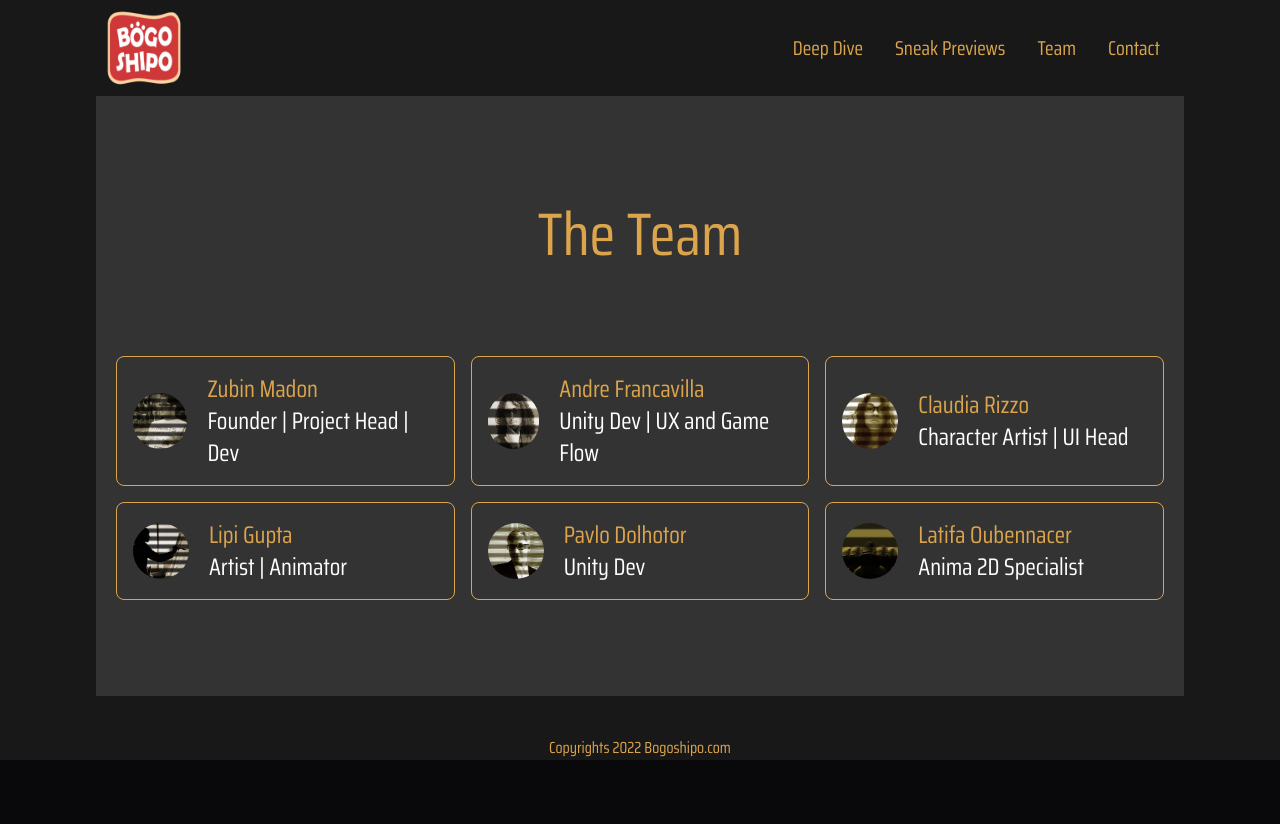
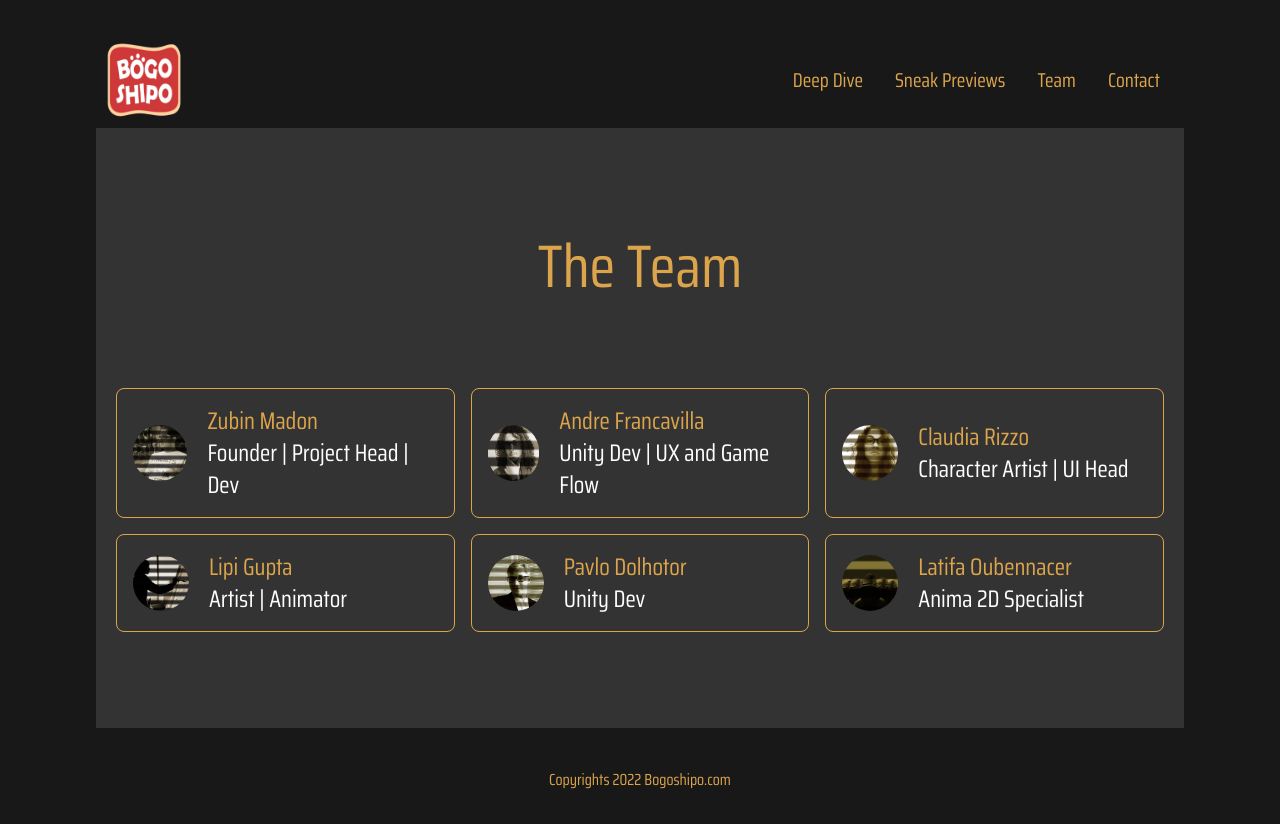
Before and after one commit to zubin-madon/bogoshipo_website, a Next.js app: page /team in a window 1280 px wide. Before the commit the page ends 800 px from the top, so only its background shows below. Built offline with nearby package versions, Linux system fonts and the light colour scheme.

Commit message:
Fix navbar

```diff
--- /dev/null
+++ b/components/Navbar/Navbar.js
@@ -0,0 +1,76 @@
+import Link from "next/link";
+import Image from "next/image";
+
+export default function Navbar() {
+  return (
+    <>
+      <div className="navbar bg-dark text-neutral-content flex justify-between">
+        <div className="">
+          <Link href="/" alt="home">
+            <Image
+              src="/logo192.png"
+              layout="intrinsic"
+              width={80}
+              height={80}
+              alt="bogoshipo logo"
+            />
+          </Link>
+        </div>
+        <div className="dropdown dropdown-end">
+          <label tabIndex="0" className="btn btn-ghost md:hidden">
+            <svg
+              xmlns="http://www.w3.org/2000/svg"
+              fill="none"
+              viewBox="0 0 24 24"
+              className="inline-block w-8 h-8 stroke-current"
+            >
+              <path
+                strokeLinecap="round"
+                strokeLinejoin="round"
+                strokeWidth="2"
+                d="M4 6h16M4 12h16M4 18h16"
+              ></path>
+            </svg>
+          </label>
+          <ul
+            tabIndex="0"
+            className="menu menu-normal dropdown-content mt-3 p-2 shadow bg-base-100 rounded-box w-52"
+          >
+            <nav className="justify-end">
+              <li>
+                <Link href="/deep-dive">Deep Dive</Link>
+              </li>
+              <li>
+                <Link href="/sneak-previews">Sneak Previews</Link>
+              </li>
+              <li>
+                <Link href="/team">Team</Link>
+              </li>
+              <li>
+                <Link href="/contact">Contact</Link>
+              </li>
+            </nav>
+          </ul>
+        </div>
+        <div className="hidden md:flex">
+          <ul className="menu menu-horizontal p-0">
+            <nav className="flex justify-end text-xl">
+              <li>
+                <Link href="/deep-dive">Deep Dive</Link>
+              </li>
+              <li>
+                <Link href="/sneak-previews">Sneak Previews</Link>
+              </li>
+              <li>
+                <Link href="/team">Team</Link>
+              </li>
+              <li>
+                <Link href="/contact">Contact</Link>
+              </li>
+            </nav>
+          </ul>
+        </div>
+      </div>
+    </>
+  );
+}
--- /dev/null
+++ b/components/Navbar/index.js
@@ -0,0 +1,3 @@
+import Navbar from "./Navbar";
+
+export default Navbar;
--- a/components/layout.js
+++ b/components/layout.js
@@ -1,79 +1,10 @@
-import React from "react";
-import Link from "next/link";
 import { Fragment } from "react";
-import Image from "next/image";
+import Navbar from "./Navbar/";
 
 function Layout({ children }) {
   return (
     <Fragment>
-      <div className="navbar bg-neutral; text-neutral-content">
-        <div className="navbar-start">
-          <Link href="/" alt="home">
-            <Image
-              src="/logo192.png"
-              layout="intrinsic"
-              width={80}
-              height={80}
-              alt="bogoshipo logo"
-            />
-          </Link>
-        </div>
-        <div className="dropdown">
-          <label tabIndex="0" className="btn btn-ghost lg:hidden">
-            <svg
-              xmlns="http://www.w3.org/2000/svg"
-              fill="none"
-              viewBox="0 0 24 24"
-              className="inline-block w-5 h-5 stroke-current"
-            >
-              <path
-                strokeLinecap="round"
-                strokeLinejoin="round"
-                strokeWidth="2"
-                d="M4 6h16M4 12h16M4 18h16"
-              ></path>
-            </svg>
-          </label>
-          <ul
-            tabIndex="0"
-            className="menu menu-compact dropdown-content mt-3 p-2 shadow bg-base-100 rounded-box w-52"
-          >
-            <nav className="justify-end text-xl">
-              <li>
-                <Link href="/deep-dive">Deep Dive</Link>
-              </li>
-              <li>
-                <Link href="/sneak-previews">Sneak Previews</Link>
-              </li>
-              <li>
-                <Link href="/team">Team</Link>
-              </li>
-              <li>
-                <Link href="/contact">Contact</Link>
-              </li>
-            </nav>
-          </ul>
-        </div>
-        <div className="navbar-end hidden lg:flex">
-          <ul className="menu menu-horizontal p-0">
-            <nav className="flex justify-end text-xl">
-              <li>
-                <Link href="/deep-dive">Deep Dive</Link>
-              </li>
-              <li>
-                <Link href="/sneak-previews">Sneak Previews</Link>
-              </li>
-              <li>
-                <Link href="/team">Team</Link>
-              </li>
-              <li>
-                <Link href="/contact">Contact</Link>
-              </li>
-            </nav>
-          </ul>
-        </div>
-      </div>
-
+      <Navbar />
       <main>{children}</main>
       <footer className="text-center py-92 mt-10">
         <p>Copyrights {new Date().getFullYear()} Bogoshipo.com</p>
--- a/pages/_document.js
+++ b/pages/_document.js
@@ -5,7 +5,7 @@ export default class MyDocument extends Document {
     return (
       <Html lang="en">
         <Head></Head>
-        <body className="px-6 xl:px-24 bg-dark">
+        <body className="px-6 xl:px-24 py-8 bg-dark">
           <Main />
           <NextScript />
         </body>
```
